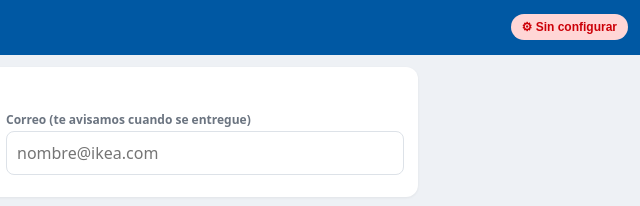
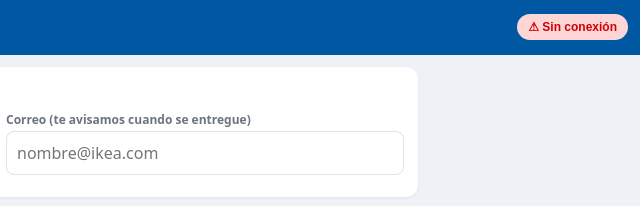
Before and after one commit to Prevencionperdidas/Controlinsumossafety-security, a plain HTML site: page solicitud.html in a window 1280 px wide. Shown: the top 206 px of the page, 640-1280 px from the left. Drawn offline with Linux system fonts and the light colour scheme.

Commit message:
Update solicitud.html

```diff
--- a/solicitud.html
+++ b/solicitud.html
@@ -88,7 +88,7 @@ input.bad{border-color:var(--err);background:#fff5f5}
 
 <script>
 /* =================== CONFIGURACIÓN (misma URL que index.html) =================== */
-const API_DEFAULT = 'PEGA_AQUI_LA_URL_DE_APPS_SCRIPT';
+const API_DEFAULT = 'https://script.google.com/macros/s/AKfycbwkMM-PjSsTfA_VGUtc-7wD-KxP6Kfj7cvON9XvWuIHlRKOVqnG2YFZgIIqUf8lJE6d/exec';
 const LOGO_SRC = '';
 
 let API = localStorage.getItem('ins_api') || API_DEFAULT;
```
